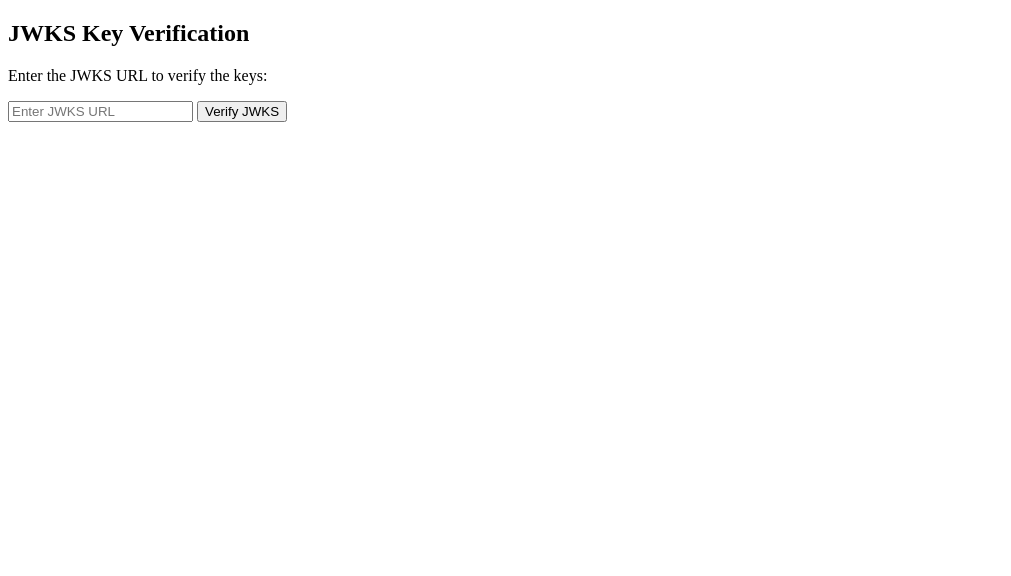
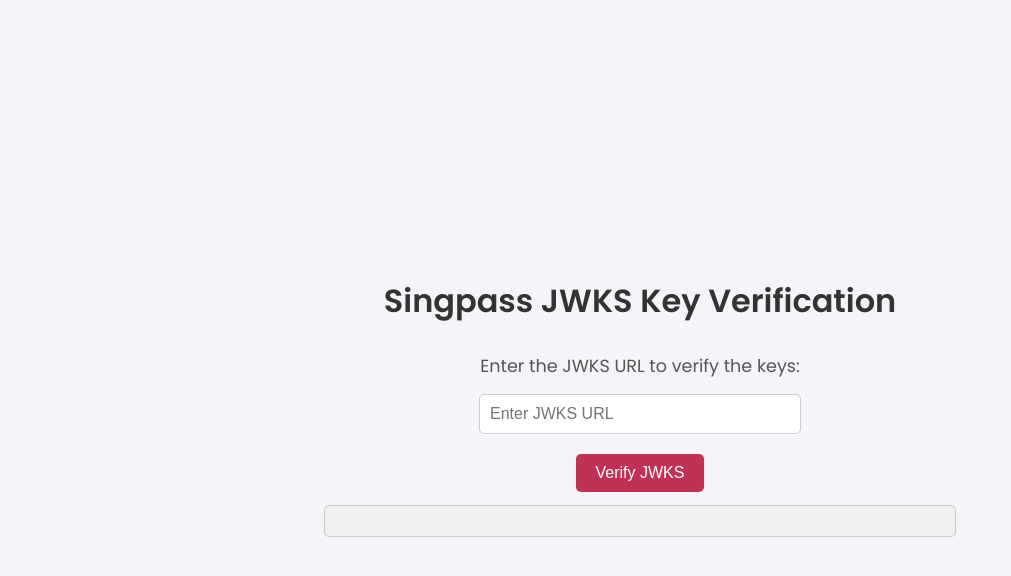
Before and after one commit to poopypoops/Singpass-JWKS-Verifier, a plain HTML site: page index.html in a window 1280 px wide. Shown: the whole page, without its empty margins (0-1011 px from the left). Drawn offline with nearby package versions, Linux system fonts and the light colour scheme.

Commit message:
Update index.html

```diff
--- a/index.html
+++ b/index.html
@@ -3,21 +3,110 @@
 <head>
   <meta charset="UTF-8">
   <meta name="viewport" content="width=device-width, initial-scale=1.0">
-  <title>JWKS Verifier</title>
-  <!-- Add the jose library from a CDN -->
-  <script src="https://cdn.jsdelivr.net/npm/jose@4.14.4/dist/browser/index.min.js"></script>
+  <title>Singpass JWKS Verifier</title>
+
+  <!-- Import Poppins font from Google Fonts -->
+  <link href="https://fonts.googleapis.com/css2?family=Poppins:wght@300;400;600&display=swap" rel="stylesheet">
+
+  <style>
+    body {
+      font-family: 'Poppins', sans-serif;
+      background-color: #f4f4f9;
+      margin: 0;
+      padding: 0;
+      display: flex;
+      flex-direction: column;
+      align-items: center;
+      justify-content: center;
+      height: 100vh;
+      color: #333;
+    }
+
+    h2 {
+      color: #333;
+      font-weight: 600;
+      font-size: 2rem;
+      margin-bottom: 10px;
+    }
+
+    p {
+      font-size: 1.1rem;
+      color: #555;
+      margin-bottom: 15px;
+    }
+
+    input[type="text"] {
+      padding: 10px;
+      width: 300px;
+      font-size: 1rem;
+      border-radius: 5px;
+      border: 1px solid #ccc;
+      margin-bottom: 20px;
+      transition: border-color 0.3s ease;
+    }
+
+    input[type="text"]:focus {
+      border-color: #007BFF;
+      outline: none;
+    }
+
+    button {
+      background-color: #007BFF;
+      color: white;
+      border: none;
+      padding: 10px 20px;
+      border-radius: 5px;
+      font-size: 1rem;
+      cursor: pointer;
+      transition: background-color 0.3s ease;
+    }
+
+    button:hover {
+      background-color: #0056b3;
+    }
+
+    pre {
+      background-color: #f0f0f0;
+      padding: 15px;
+      width: 100%;
+      max-width: 600px;
+      border-radius: 5px;
+      border: 1px solid #ccc;
+      white-space: pre-wrap;
+      word-wrap: break-word;
+    }
+
+    @media (max-width: 600px) {
+      input[type="text"], button {
+        width: 90%;
+      }
+    }
+
+button {
+  background-color: #c03254; /* Updated color */
+  color: white;
+  border: none;
+  padding: 10px 20px;
+  border-radius: 5px;
+  font-size: 1rem;
+  cursor: pointer;
+  transition: background-color 0.3s ease;
+}
+
+button:hover {
+  background-color: #99243f; /* Optional: a darker shade for hover */
+}
+
+  </style>
 </head>
 <body>
-  <h2>JWKS Key Verification</h2>
+  <h2>Singpass JWKS Key Verification</h2>
   <p>Enter the JWKS URL to verify the keys:</p>
   <input type="text" id="jwksUrl" placeholder="Enter JWKS URL" />
   <button id="verifyButton">Verify JWKS</button>
   <pre id="results"></pre>
 
 <script>
-    // Check if the jose library is loaded
-    console.log(typeof jose);  // This should log 'object' if the library is loaded properly
-
   document.getElementById("verifyButton").addEventListener("click", async () => {
   const jwksUrl = document.getElementById("jwksUrl").value;
   const results = document.getElementById("results");
@@ -34,12 +123,17 @@
     const jwksResponse = await fetch(proxyUrl);
     const jwks = await jwksResponse.json();
 
+    // Display the exact JSON response in a formatted way
+    const jsonResponseDisplay = `\nJSON Response:\n${JSON.stringify(jwks, null, 2)}\n`;
+
     const supportedCurves = ['P-256', 'P-384', 'P-521'];
     let validationResults = '';
+    let keysDisplay = '';
 
     // Loop through each key in the JWKS
     jwks.keys.forEach(key => {
       let keyPassed = true;  // Flag to check if the key passed all conditions
+
       validationResults += `Checking key with kid: ${key.kid || 'No kid provided'}\n`;
 
       // Check if key type is EC
@@ -48,6 +142,22 @@
         keyPassed = false;
       } else {
         validationResults += '  - ✅ Key type (kty) is EC. Passed.\n';
+      }
+
+      // Check for private key components
+      const privateKeyFields = ['d', 'p', 'q', 'dp', 'dq', 'qi']; // Private key fields
+      let containsPrivateKey = false;
+
+      privateKeyFields.forEach(field => {
+        if (key[field]) {
+          containsPrivateKey = true;
+          validationResults += `  - ❌ Key contains private component: ${field}. Must be removed.\n`;
+          keyPassed = false;
+        }
+      });
+
+      if (!containsPrivateKey) {
+        validationResults += '  - ✅ No private key components found. Passed.\n';
       }
 
       // Check for required key use
@@ -86,6 +196,14 @@
         validationResults += '  - ✅ Key ID (kid) present. Passed.\n';
       }
 
+      // Check for x and y values (necessary for EC keys)
+      if (!key.x || !key.y) {
+        validationResults += '  - ❌ Missing x or y values. Failed.\n';
+        keyPassed = false;
+      } else {
+        validationResults += '  - ✅ x and y values are present. Passed.\n';
+      }
+
       if (keyPassed) {
         validationResults += '  - ✅ Key passed all checks.\n\n';
       } else {
@@ -93,14 +211,17 @@
       }
     });
 
-        // Display the validation results
-        results.textContent = validationResults;
+    // Display the key details, validation results, and the raw JSON response
+    results.textContent = `${jsonResponseDisplay}\n${validationResults}`;
 
   } catch (error) {
     console.error('Error verifying JWKS:', error);
     alert("Error verifying JWKS: " + error.message);
   }
 });
+
 </script>
+
+
 </body>
 </html>
```
Lines whose indentation alone changed are shown as unchanged.
